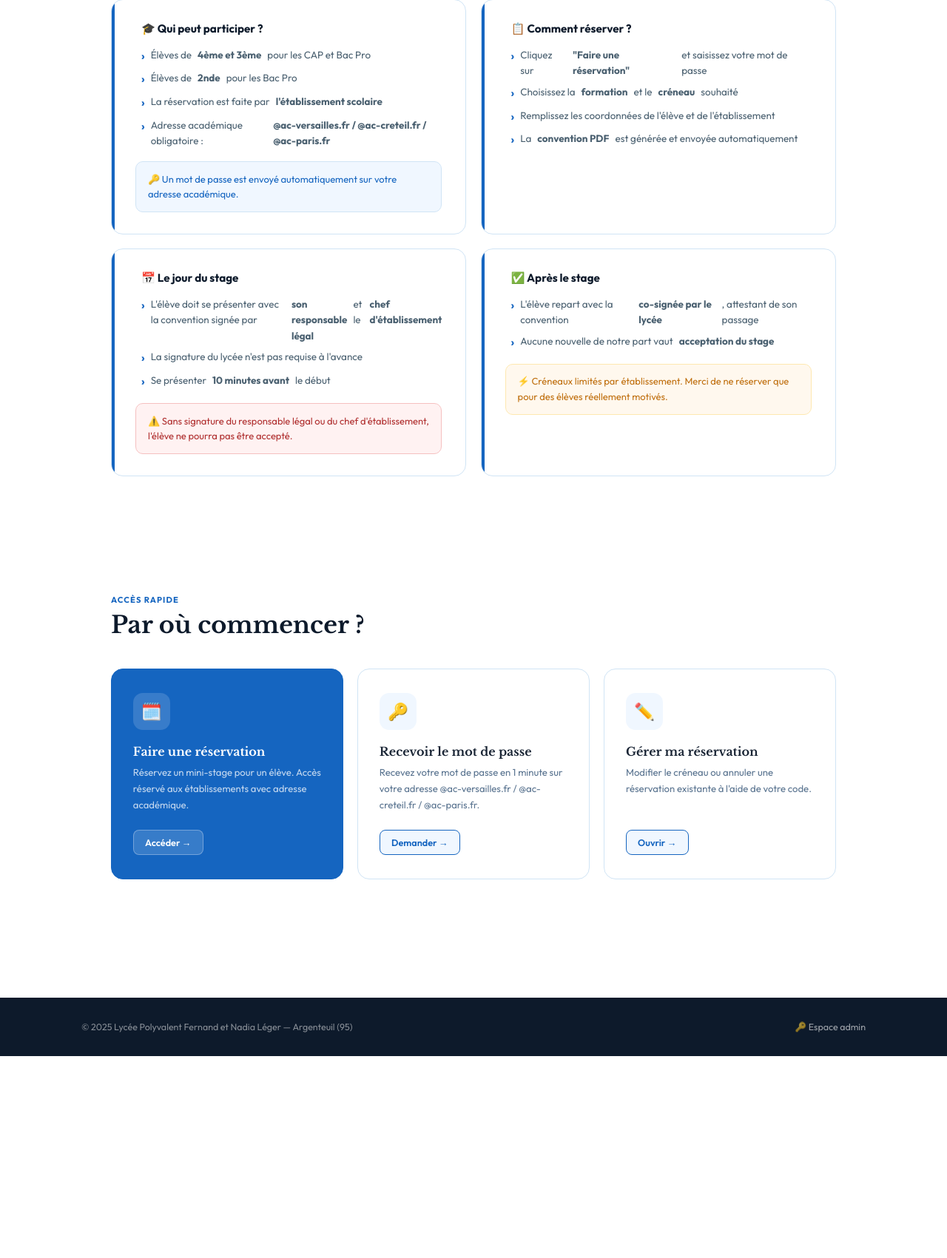
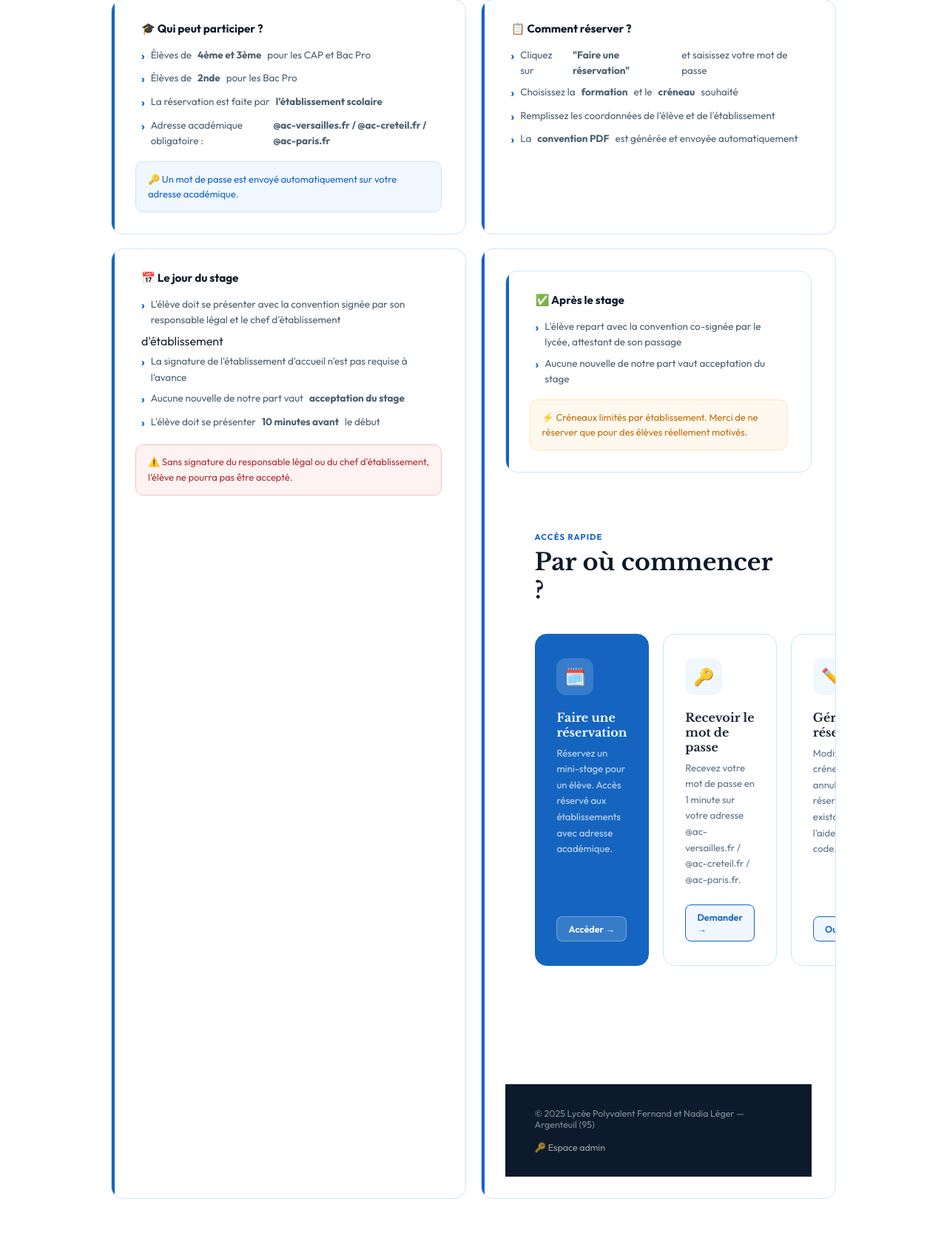
Before and after one commit to jamila-cell210/Fernand-Nadia-L-ger, a Flask app: page / in a window 1280 px wide. Shown: the part 1113-2814 px from the top of the page at 74% size. Before the commit the page ends 2541 px from the top, so only its background shows below. Run offline with Flask 3, Linux system fonts and the light colour scheme.

Commit message:
Update index.html

```diff
--- a/templates/index.html
+++ b/templates/index.html
@@ -160,22 +160,22 @@
     <div class="icard">
       <h3>📅 Le jour du stage</h3>
       <ul>
-        <li>L'élève doit se présenter avec la convention signée par <strong>son responsable légal</strong> et le <strong>chef d'établissement</strong></li>
-        <li>La signature du lycée n'est pas requise à l'avance</li>
-        <li>Se présenter <strong>10 minutes avant</strong> le début</li>
+      <li>L'élève doit se présenter avec la convention signée par son responsable légal et le chef d'établissement</li>d'établissement</strong></li>
+       <li>La signature de l'établissement d'accueil n'est pas requise à l'avance</li>
+        <li>Aucune nouvelle de notre part vaut <strong>acceptation du stage</strong></li>
+        <li>L'élève doit se présenter <strong>10 minutes avant</strong> le début</li>
       </ul>
       <div class="callout c-red">⚠️ Sans signature du responsable légal ou du chef d'établissement, l'élève ne pourra pas être accepté.</div>
     </div>
     <div class="icard">
-      <h3>✅ Après le stage</h3>
-      <ul>
-        <li>L'élève repart avec la convention <strong>co-signée par le lycée</strong>, attestant de son passage</li>
-        <li>Aucune nouvelle de notre part vaut <strong>acceptation du stage</strong></li>
-      </ul>
-      <div class="callout c-orange">⚡ Créneaux limités par établissement. Merci de ne réserver que pour des élèves réellement motivés.</div>
-    </div>
-  </div>
-</section>
+      <div class="icard">
+  <h3>✅ Après le stage</h3>
+  <ul>
+    <li>L'élève repart avec la convention co-signée par le lycée, attestant de son passage</li>
+    <li>Aucune nouvelle de notre part vaut acceptation du stage</li>
+  </ul>
+  <div class="callout c-orange">⚡ Créneaux limités par établissement. Merci de ne réserver que pour des élèves réellement motivés.</div>
+</div>
 
 <section class="actions-section">
   <span class="sec-tag">Accès rapide</span>
```
